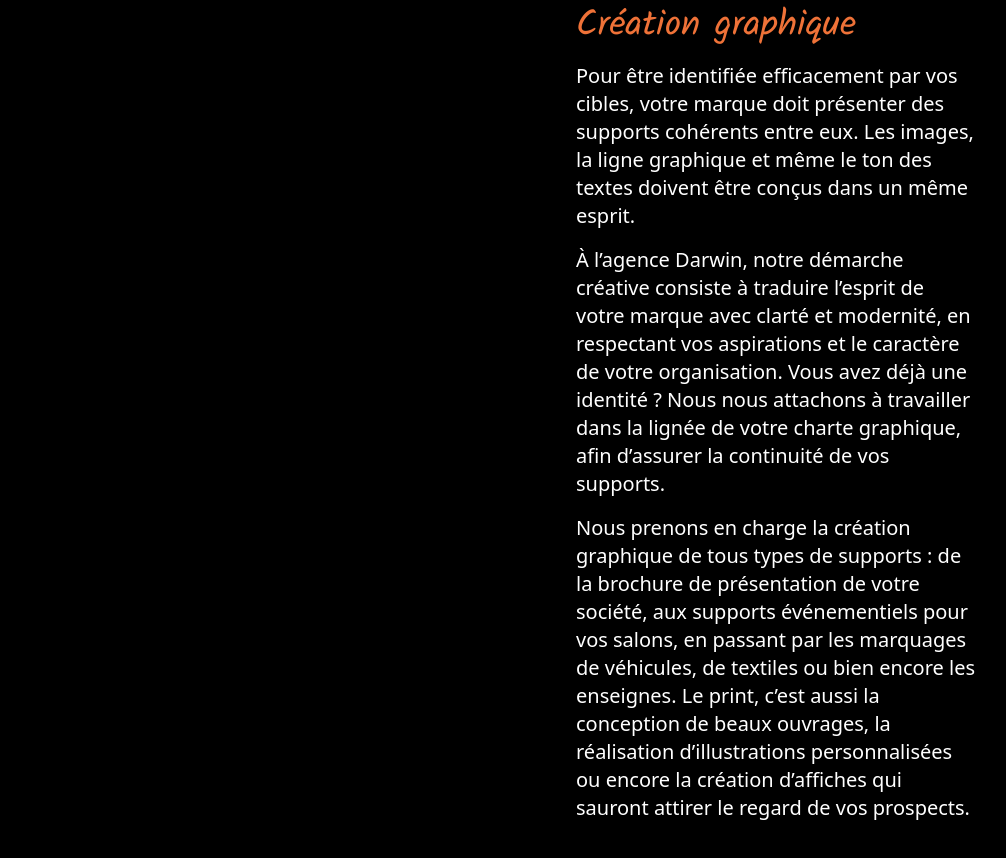
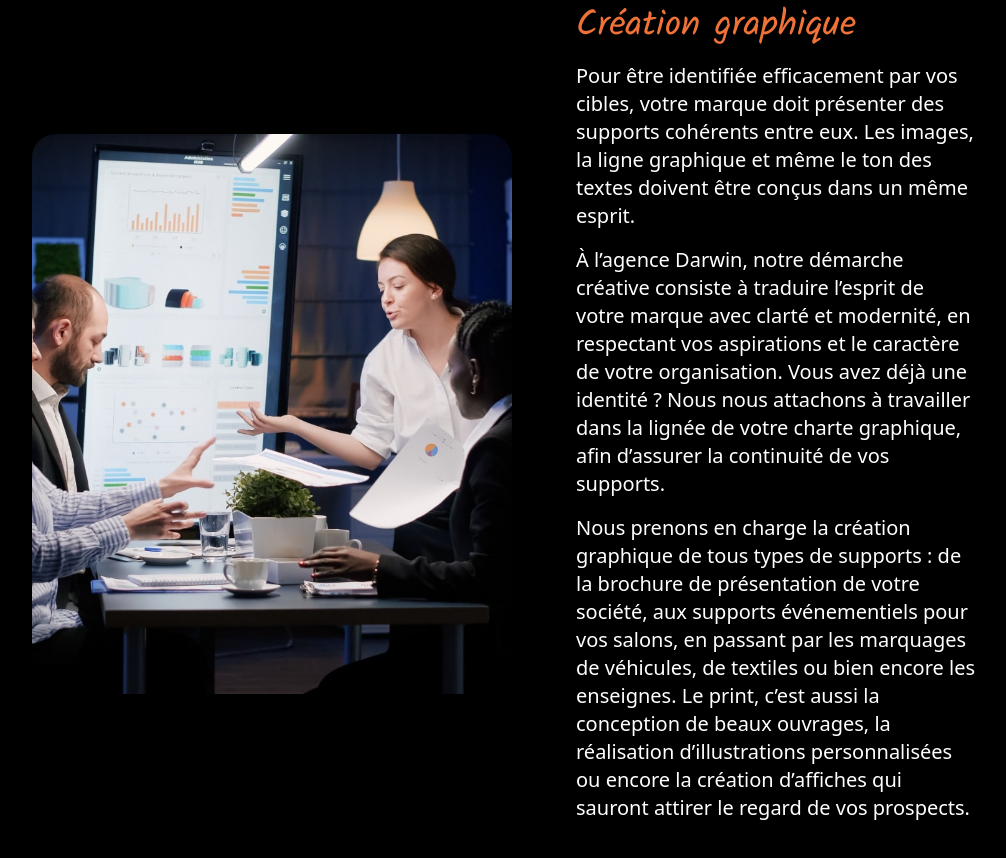
Before and after one commit to Eventhenoob/betay-next, a Next.js app: page /expertises in a window 1280 px wide. Shown: the part 1380-2238 px from the top of the page, without its empty margins (128-1134 px from the left). Built offline with nearby package versions, Linux system fonts and the light colour scheme.

Commit message:
fixed the slider

```diff
--- a/app/expertises/page.tsx
+++ b/app/expertises/page.tsx
@@ -61,19 +61,17 @@ const Expertises = () => {
               découvriront vos supports de communication.
             </p>
           </div>
-          <div className="lg:w-3/6 w-full">
+          <div className="lg:w-3/6  w-full">
             <ImageSliderMini
-              handleMouseEnter={handleMouseEnter}
-              handleMouseLeave={handleMouseLeave}
+
               images={["e1.jpeg", "e2.jpeg", "e3.jpeg"]}
             />
           </div>
         </section>
         <section className="mt-4 mb-40 flex flex-wrap justify-center items-center">
-          <div className="lg:-order-1 order-1 lg:w-1/2 w-full">
+          <div className="lg:-order-1 z-50 relative order-1 lg:w-1/2 w-full">
             <ImageSliderMini
-              handleMouseEnter={handleMouseEnter}
-              handleMouseLeave={handleMouseLeave}
+
               images={["e1.jpeg", "e2.jpeg", "e3.jpeg"]}
             />
           </div>
--- a/components/ImageSliderMini/ImageSliderMini.tsx
+++ b/components/ImageSliderMini/ImageSliderMini.tsx
@@ -1,4 +1,5 @@
 import Slider from "react-slick";
+import "slick-carousel/slick/slick.css";
 interface Props {
   images: string[];
   handleMouseEnter?: () => void;
```
